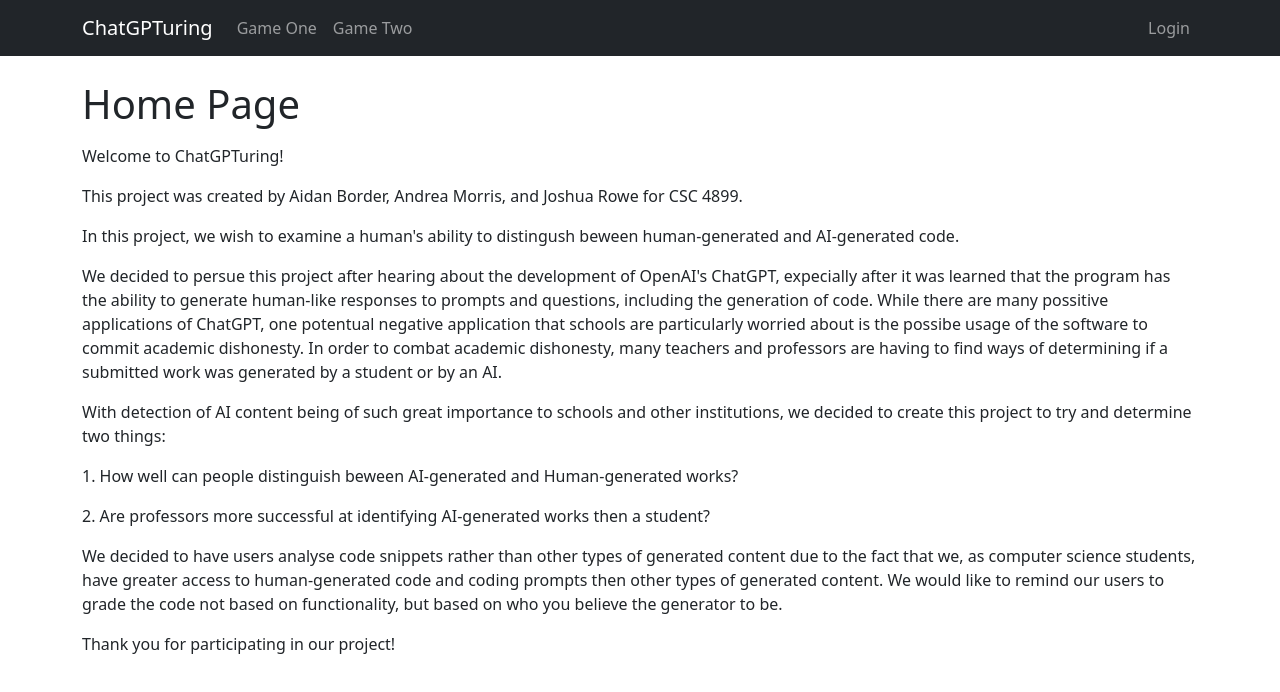
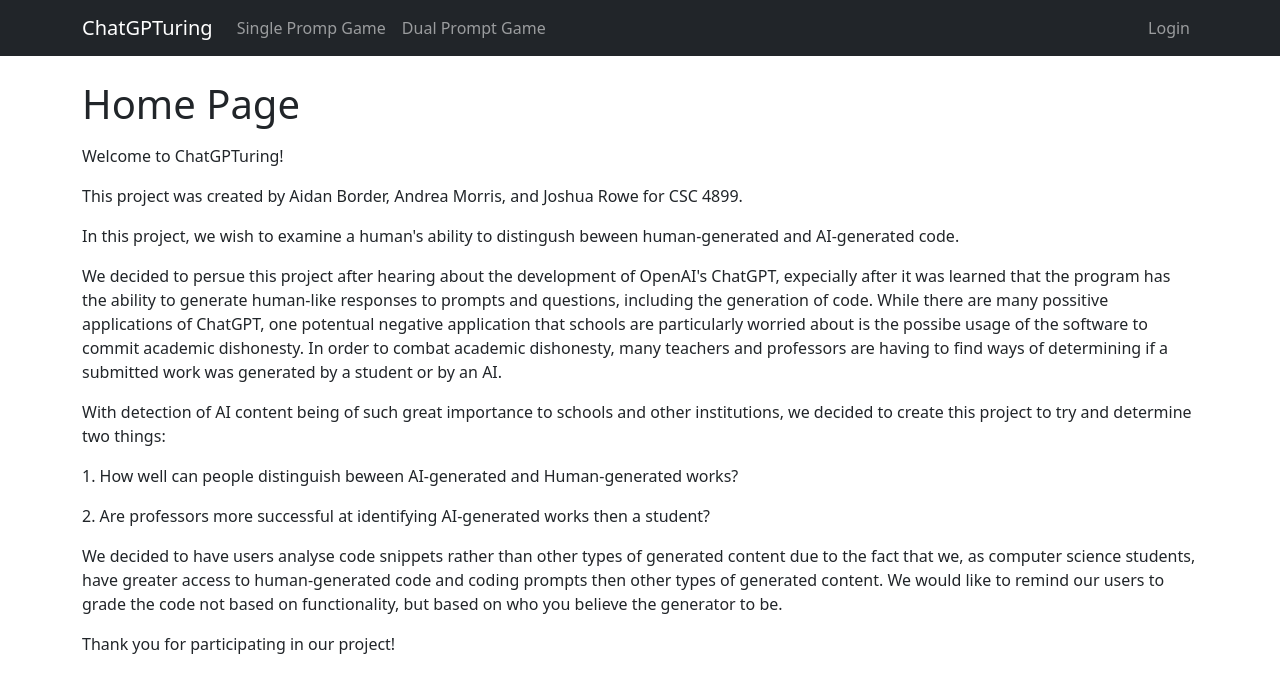
Before and after one commit to ABeeinSpace/cs-senior-project, a Next.js app: page / in a window 1280 px wide. Shown: the top 692 px of the page. Built offline with nearby package versions, Linux system fonts and the light colour scheme; no server answers.

Commit message:
Removed construction messages, updated names

```diff
--- a/src/app/components/navbar.js
+++ b/src/app/components/navbar.js
@@ -21,8 +21,8 @@ export default function CGTNavbar({activePage}) {
 				<Navbar.Toggle aria-controls="responsive-navbar-nav" />
 				<Navbar.Collapse>
 					<Nav className="me-auto" activeKey={activePage}>
-						<Nav.Link href="./game">Game One</Nav.Link>
-						<Nav.Link href="./gameTwo">Game Two</Nav.Link>
+						<Nav.Link href="./game">Single Promp Game</Nav.Link>
+						<Nav.Link href="./gameTwo">Dual Prompt Game</Nav.Link>
 					</Nav>
 
 
--- a/src/app/game/page.js
+++ b/src/app/game/page.js
@@ -74,16 +74,12 @@ export default function Game() {
 
 
 			}} className="container">
-				<h1>Game Page</h1>
+				<h1>Single Prompt Game Page</h1>
 				<p />
 				{isLoading && <Spinner animation="border" role="status" size='sm'>
 					<span className="visually-hidden">Loading...</span>
 				</Spinner>}
 				{!isLoading && <RenderCards />}
-				<p>
-					This page is under construction. Please come back later for a super cool
-					AI-related project!
-				</p>
 			</div>
 		</div>
 	)
--- a/src/app/gameTwo/page.js
+++ b/src/app/gameTwo/page.js
@@ -47,16 +47,12 @@ export default function Game() {
 
 
 			}} className="container">
-				<h1>Game Page</h1>
+				<h1>Dual Prompt Game Page</h1>
 				<p />
 				{isLoading && <Spinner animation="border" role="status" size='sm'>
 					<span className="visually-hidden">Loading...</span>
 				</Spinner>}
 				{!isLoading && <RenderCards />}
-				<p>
-					This page is under construction. Please come back later for a super cool
-					AI-related project!
-				</p>
 			</div>
 		</div>
 	)
```
